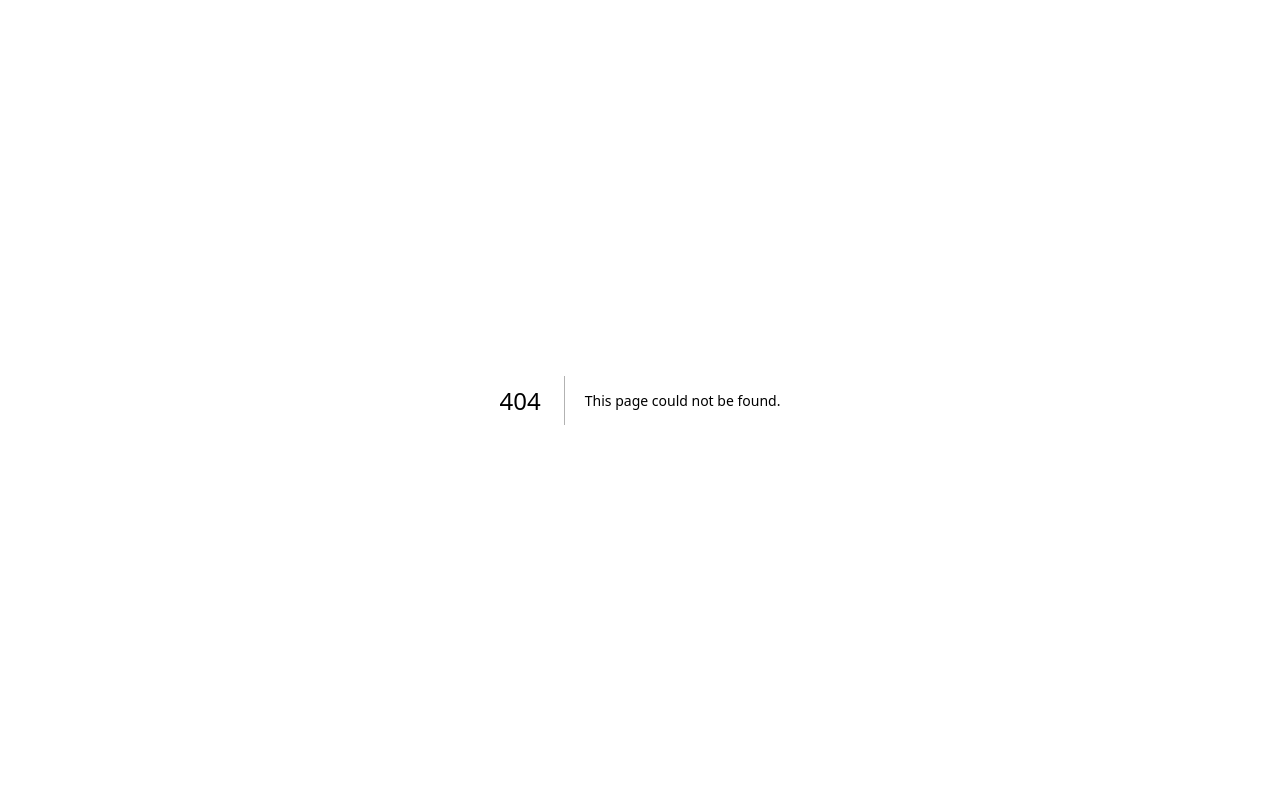
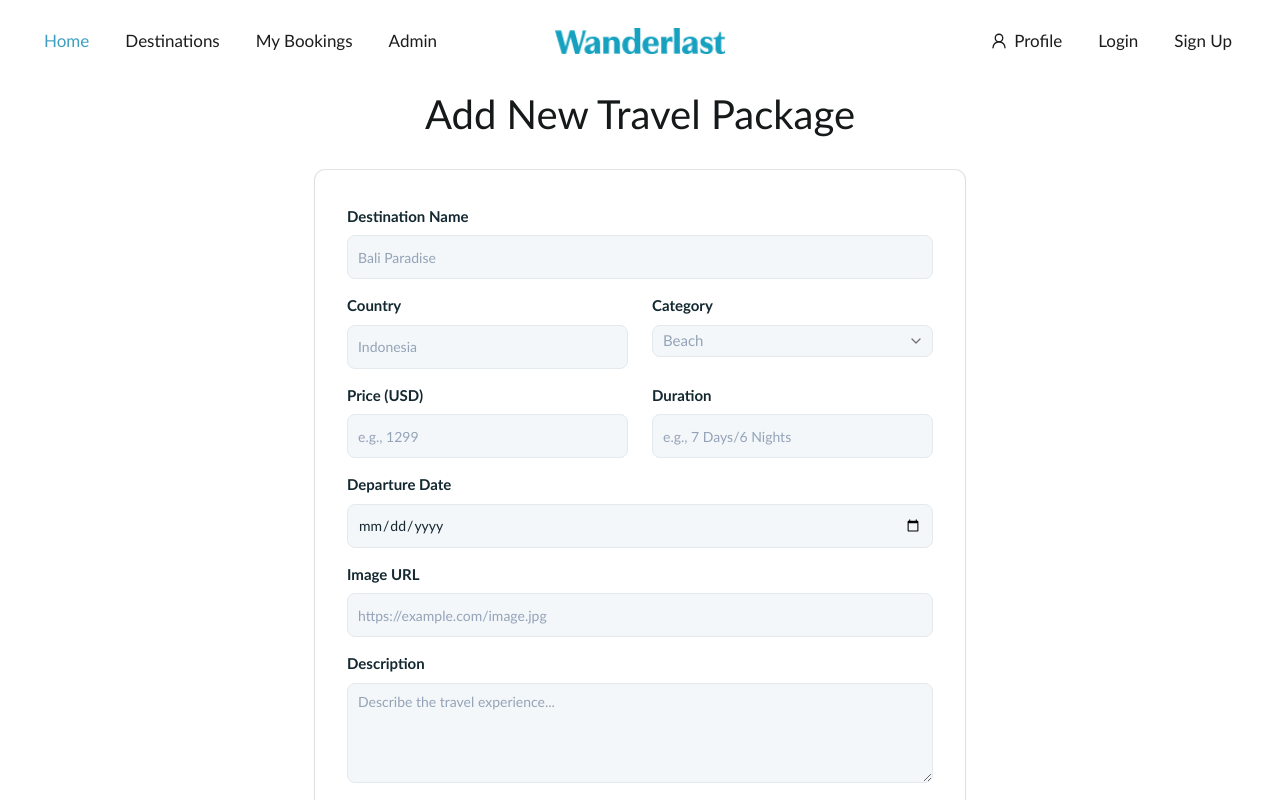
Before and after one commit to Irtisam99/Wanderlast, a Next.js app: page /add-destination in a window 1280 px wide. Before the commit this address had no page. Shown: the top 800 px of the page. Built offline with nearby package versions, Linux system fonts and the light colour scheme.

Commit message:
add-destination added UI and connected to server

```diff
--- /dev/null
+++ b/src/app/add-destination/page.tsx
@@ -0,0 +1,12 @@
+import AddDestinationForm from "@/components/forms/add-destination-form";
+
+export default function AddDestinationPage() {
+  return (
+    <div className="font-display mx-auto w-[90%] max-w-[1440px] pb-24">
+      <h1 className="text-4xl font-normal text-[#16191a] md:text-[40px] md:leading-[1.2] flex justify-center">
+        Add New Travel Package
+      </h1>
+      <AddDestinationForm />
+    </div>
+  );
+}
--- a/src/app/layout.tsx
+++ b/src/app/layout.tsx
@@ -1,12 +1,12 @@
 import type { Metadata } from "next";
 import { Josefin_Sans } from "next/font/google";
+import Footer from "@/components/layout/footer";
+import Navbar from "@/components/layout/navbar";
 import "./globals.css";
 
 const JosefinSans = Josefin_Sans({
   subsets: ["latin"],
 });
-
-
 
 export const metadata: Metadata = {
   title: "Wanderlast",
@@ -20,7 +20,11 @@ export default function RootLayout({ children }: LayoutProps<"/">) {
       lang="en"
       className={`${JosefinSans.className} h-full antialiased`}
     >
-      <body className="min-h-full flex flex-col">{children}</body>
+      <body className="min-h-full flex flex-col">
+        <Navbar />
+        <main className="relative flex flex-1 flex-col pt-[90px]">{children}</main>
+        <Footer />
+      </body>
     </html>
   );
 }
--- a/src/app/page.tsx
+++ b/src/app/page.tsx
@@ -1,21 +1,15 @@
 import Banner from "@/components/layout/banner";
 import Cta from "@/components/layout/cta";
-import Footer from "@/components/layout/footer";
-import Navbar from "@/components/layout/navbar";
 import Testimonials from "@/components/layout/testimonials";
 import WhyChooseUs from "@/components/layout/why-choose-us";
 
 export default function Home() {
   return (
     <>
-      <main className="relative">
-        <Banner />
-        <Navbar />
-        <WhyChooseUs />
-        <Testimonials />
-        <Cta />
-      </main>
-      <Footer />
+      <Banner />
+      <WhyChooseUs />
+      <Testimonials />
+      <Cta />
     </>
   );
 }
--- /dev/null
+++ b/src/components/forms/add-destination-form.tsx
@@ -0,0 +1,253 @@
+"use client";
+
+import { Button } from "@/components/ui/button";
+import {
+  Card,
+  CardContent,
+} from "@/components/ui/card";
+import { Input } from "@/components/ui/input";
+import { Label } from "@/components/ui/label";
+import {
+  Select,
+  SelectContent,
+  SelectItem,
+  SelectTrigger,
+  SelectValue,
+} from "@/components/ui/select";
+import { Textarea } from "@/components/ui/textarea";
+import { Save, Trash2 } from "lucide-react";
+import { useRouter } from "next/navigation";
+import { useState } from "react";
+
+const categories = [
+  "Beach",
+  "Mountains",
+  "City",
+  "Cruise",
+  "Adventure",
+  "Cultural",
+  "Honeymoon",
+];
+
+const emptyForm = {
+  name: "",
+  country: "",
+  category: "",
+  price: "",
+  duration: "",
+  departureDate: "",
+  imageUrl: "",
+  description: "",
+};
+
+const inputClasses =
+  "h-11 w-full rounded-md border-[#e3e9ed] bg-[#f4f7f9] text-[15px] text-[#132830] placeholder:text-[#94a3b8] focus-visible:border-[#3ea3c3] focus-visible:ring-2 focus-visible:ring-[#3ea3c3]/20 aria-invalid:border-[#e56572]";
+
+export default function AddDestinationForm() {
+  const router = useRouter();
+  const [form, setForm] = useState(emptyForm);
+
+  const set = (field: keyof typeof emptyForm, value: string) =>
+    setForm((prev) => ({ ...prev, [field]: value }));
+
+  const reset = () => setForm(emptyForm);
+
+  const handleSubmit = async(event: React.FormEvent<HTMLFormElement>) => {
+    event.preventDefault();
+    // TODO: wire up to a real endpoint/service when available.
+
+    const res=await fetch("http://localhost:8000/add-destination",{
+      method:'POST',
+      headers:{
+        "Content-Type":"application/json",
+      },
+      body:JSON.stringify(form)
+    })
+    const data=await res.json()
+    console.log(data)
+  };
+
+  return (
+    <Card className="mx-auto mt-[32px] w-full max-w-[650px] rounded-lg border-[#e8e8e8] shadow-[0_1px_3px_rgba(0,0,0,0.08)]">
+      <CardContent className="px-8 py-5">
+        <form className="flex flex-col gap-4" onSubmit={handleSubmit}>
+          {/* Destination Name */}
+          <div className="flex flex-col gap-2">
+            <Label
+              htmlFor="destination-name"
+              className="text-[15px] font-semibold text-[#132830]"
+            >
+              Destination Name
+            </Label>
+            <Input
+              id="destination-name"
+              required
+              placeholder="Bali Paradise"
+              value={form.name}
+              onChange={(event) => set("name", event.target.value)}
+              className={inputClasses}
+            />
+          </div>
+
+          {/* Country / Category */}
+          <div className="grid grid-cols-1 gap-6 md:grid-cols-2">
+            <div className="flex flex-col gap-2">
+              <Label
+                htmlFor="destination-country"
+                className="text-[15px] font-semibold text-[#132830]"
+              >
+                Country
+              </Label>
+              <Input
+                id="destination-country"
+                placeholder="Indonesia"
+                value={form.country}
+                onChange={(event) => set("country", event.target.value)}
+                className={inputClasses}
+              />
+            </div>
+            <div className="flex flex-col gap-2">
+              <Label
+                htmlFor="destination-category"
+                className="text-[15px] font-semibold text-[#132830]"
+              >
+                Category
+              </Label>
+              <Select
+                required
+                value={form.category || null}
+                onValueChange={(value) => set("category", value ?? "")}
+              >
+                <SelectTrigger
+                  id="destination-category"
+                  className={`${inputClasses} data-placeholder:text-[#94a3b8]`}
+                >
+                  <SelectValue placeholder="Beach" />
+                </SelectTrigger>
+                <SelectContent className="border-[#e3e9ed] bg-white">
+                  {categories.map((category) => (
+                    <SelectItem key={category} value={category}>
+                      {category}
+                    </SelectItem>
+                  ))}
+                </SelectContent>
+              </Select>
+            </div>
+          </div>
+
+          {/* Price / Duration */}
+          <div className="grid grid-cols-1 gap-6 md:grid-cols-2">
+            <div className="flex flex-col gap-2">
+              <Label
+                htmlFor="destination-price"
+                className="text-[15px] font-semibold text-[#132830]"
+              >
+                Price (USD)
+              </Label>
+              <Input
+                id="destination-price"
+                type="number"
+                min="0"
+                required
+                placeholder="e.g., 1299"
+                value={form.price}
+                onChange={(event) => set("price", event.target.value)}
+                className={inputClasses}
+              />
+            </div>
+            <div className="flex flex-col gap-2">
+              <Label
+                htmlFor="destination-duration"
+                className="text-[15px] font-semibold text-[#132830]"
+              >
+                Duration
+              </Label>
+              <Input
+                id="destination-duration"
+                placeholder="e.g., 7 Days/6 Nights"
+                value={form.duration}
+                onChange={(event) => set("duration", event.target.value)}
+                className={inputClasses}
+              />
+            </div>
+          </div>
+
+          {/* Departure Date */}
+          <div className="flex flex-col gap-2">
+            <Label
+              htmlFor="destination-date"
+              className="text-[15px] font-semibold text-[#132830]"
+            >
+              Departure Date
+            </Label>
+            <Input
+              id="destination-date"
+              type="date"
+              required
+              value={form.departureDate}
+              onChange={(event) => set("departureDate", event.target.value)}
+              className={inputClasses}
+            />
+          </div>
+
+          {/* Image URL */}
+          <div className="flex flex-col gap-2">
+            <Label
+              htmlFor="destination-image"
+              className="text-[15px] font-semibold text-[#132830]"
+            >
+              Image URL
+            </Label>
+            <Input
+              id="destination-image"
+              type="url"
+              required
+              placeholder="https://example.com/image.jpg"
+              value={form.imageUrl}
+              onChange={(event) => set("imageUrl", event.target.value)}
+              className={inputClasses}
+            />
+          </div>
+
+          {/* Description */}
+          <div className="flex flex-col gap-2">
+            <Label
+              htmlFor="destination-description"
+              className="text-[15px] font-semibold text-[#132830]"
+            >
+              Description
+            </Label>
+            <Textarea
+              id="destination-description"
+              required
+              placeholder="Describe the travel experience..."
+              value={form.description}
+              onChange={(event) => set("description", event.target.value)}
+              className="min-h-[100px] rounded-md border-[#e3e9ed] bg-[#f4f7f9] text-[15px] text-[#132830] placeholder:text-[#94a3b8] focus-visible:border-[#3ea3c3] focus-visible:ring-2 focus-visible:ring-[#3ea3c3]/20"
+            />
+          </div>
+
+          {/* Actions */}
+          <div className="mt-4 flex items-center justify-end gap-3">
+            <Button
+              type="button"
+              variant="outline"
+              onClick={reset}
+              className="h-11 cursor-pointer gap-2 rounded-md border-[#f0b6ba] bg-white px-5 text-[15px] text-[#e56572] hover:bg-[#e56572]/10 hover:text-[#e56572]"
+            >
+              <Trash2 className="size-4" />
+              Cancel
+            </Button>
+            <Button
+              type="submit"
+              className="h-11 cursor-pointer gap-2 rounded-md bg-[#3ea3c3] px-5 text-[15px] text-white hover:bg-[#3593b4]"
+            >
+              <Save className="size-4" />
+              Add Travel Package
+            </Button>
+          </div>
+        </form>
+      </CardContent>
+    </Card>
+  );
+}
--- a/src/components/layout/banner.tsx
+++ b/src/components/layout/banner.tsx
@@ -10,7 +10,7 @@ const searchFields = [
 
 export default function Banner() {
   return (
-    <section className="font-display relative flex min-h-screen flex-col overflow-hidden">
+    <section className="font-display relative -mt-[90px] flex min-h-screen flex-col overflow-hidden">
       <Image
         src="/images/Banner.png"
         alt=""
```
Also changed, not shown: 1 other file (tests, documents, lock files or other folders).
